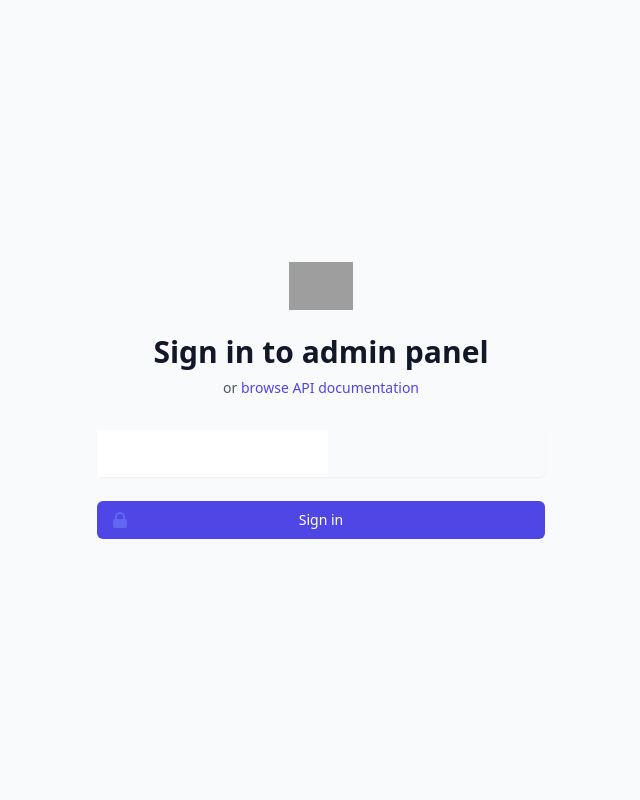
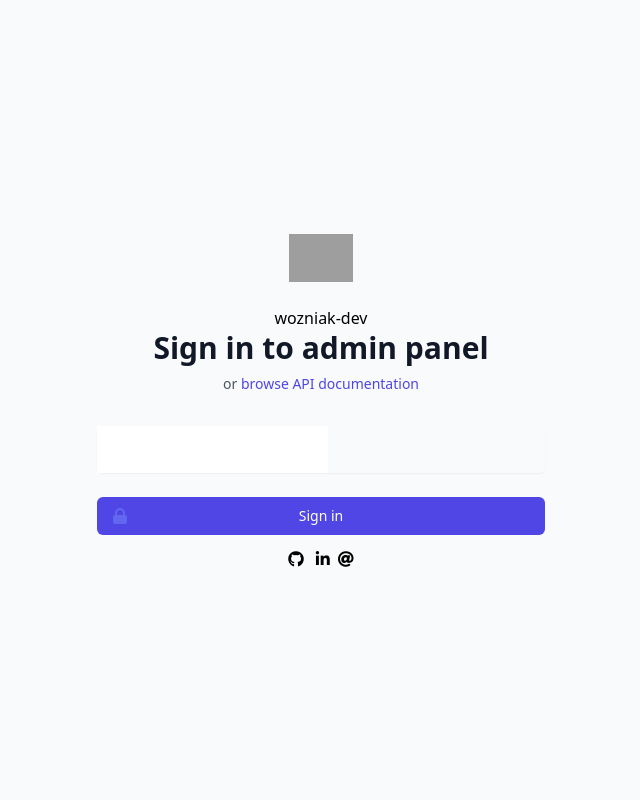
Before and after one commit to Valaraucoo/django-api-docker-aws-jwt, a Django app: template templates/login.html in a window 1280 px wide. Shown: the whole page, without its empty margins (319-959 px from the left). Run offline with Django 3.2, Linux system fonts and the light colour scheme; the template is opened without the code that fills it, so the values that code supplies are empty, except form fields; tables that the repository leaves empty hold one stand-in row (values such as "Sample post"); form fields are guessed from the names that the template uses; some libraries are stand-ins or nearby versions; grey boxes are pictures that could not be loaded.

Commit message:
feat: added login page hrefs

```diff
--- a/core/settings/settings.py
+++ b/core/settings/settings.py
@@ -119,6 +119,7 @@ MIDDLEWARE = [
 ]
 
 ROOT_URLCONF = 'core.urls'
+LOGOUT_REDIRECT_URL = '/'
 
 TEMPLATES = [
     {
--- a/templates/login.html
+++ b/templates/login.html
@@ -6,7 +6,8 @@
   <div class="max-w-md w-full space-y-8">
     <div>
       <img class="mx-auto h-12 w-auto" src="https://tailwindui.com/img/logos/workflow-mark-indigo-600.svg" alt="Workflow">
-      <h2 class="mt-6 text-center text-3xl font-extrabold text-gray-900">
+      <h6 class="text-center mt-6 font-sm font-medium">wozniak-dev</h6>
+      <h2 class="text-center text-3xl font-extrabold text-gray-900">
         Sign in to admin panel
       </h2>
       <p class="mt-2 text-center text-sm text-gray-600">
@@ -39,6 +40,11 @@
           </span>
           Sign in
         </button>
+        <div class="flex flex-row mt-4 justify-center">
+          <a href="https://github.com/valaraucoo"><i class="fab fa-github hover:text-gray-700"></i></a>
+          <a class="ml-3" href="https://www.linkedin.com/in/kamil-woźniak-95332717b/"><i class="hover:text-gray-700 fab fa-linkedin-in"></i></a>
+          <a class="ml-2" href="mailto:jestem.kamil.wozniak@gmail.com"><i class="hover:text-gray-700 fas fa-at"></i></a>
+        </div>
       </div>
     </form>
   </div>
```
